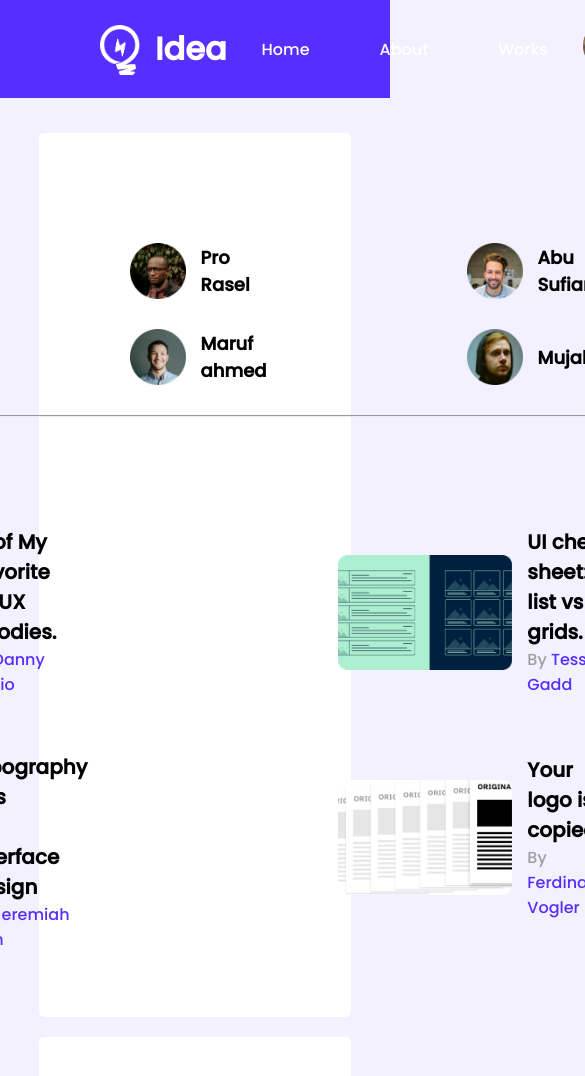
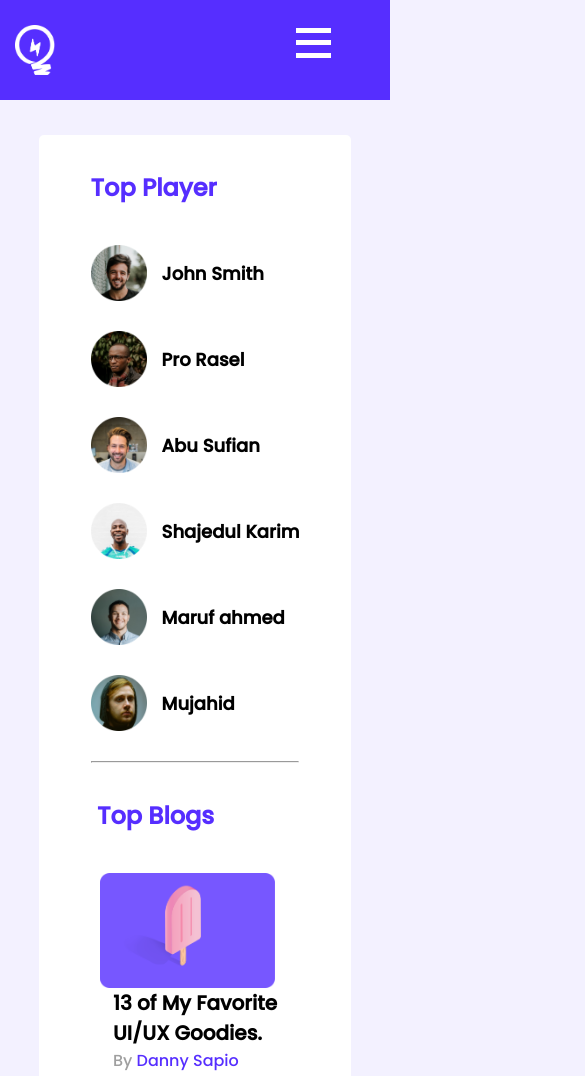
Before and after one commit to HKabir52447/leader_board, a plain HTML site: page index.html in a window 390 px wide. Shown: the top 1076 px of the page, 585 px wide, since content can reach past the window. Drawn offline with Linux system fonts and the light colour scheme.

Commit message:
media query added

```diff
--- a/index.html
+++ b/index.html
@@ -12,6 +12,13 @@
 <body>
     <!-- header section  -->
     <header>
+        <input type="checkbox" name="" id="toggler_btn">
+        <label for="toggler_btn" class="toggle_btn">
+            <span class="toggle top"></span>
+            <span class="toggle middle"></span>
+            <span class="toggle bottom"></span>
+        </label>
+        <div class="nav_bar">
             <div class="logo">
                 <img src="images/icons/logo.png" alt="top logo">
                 <h1>Idea</h1>
@@ -26,6 +33,7 @@
                     <img src="images/icons/profile.png" alt="nav profile">
                 </div>
             </nav>
+        </div>
     </header>
     <!-- top_header section -->
     <section class="top_header">
@@ -60,7 +68,7 @@
         <hr>
        </div>
        <div class="top_blogs">
-        <h1 class="title">Top Player</h1>
+        <h1 class="title">Top Blogs</h1>
         <div class="blogs">
             <div class="blog">
                 <img src="images/blogs/blog-1.png" alt="player-1">
--- a/style.css
+++ b/style.css
@@ -13,12 +13,16 @@ body{
 }
 /* header style */
 header{
+    background: #562EFF;
+    height: 100px;
+}
+.nav_bar{
     display: grid;
-    background: #562EFF;
     grid-template-columns: 1fr 1fr;
 }
 .logo{
     display: flex;
+    z-index: 50;
 }
 .logo h1{
     margin: 25px 0;
@@ -40,6 +44,7 @@ nav ul{
     padding: 0;
     display: flex;
     justify-content: space-around;
+    transition: .5s linear;
 
 }
 nav ul li a{
@@ -50,6 +55,52 @@ nav ul li a{
     padding: 0 35px;
 
 }
+#toggler_btn{
+   position: absolute;
+   right: 50px;
+   top: 50px;
+   display: none;
+}
+.toggle_btn{
+    width: 50px;
+    height: 50px;
+    position: absolute;
+    right: 50px;
+    top: 20px;
+    display: none;
+}
+.toggle{
+    width: 35px;
+    height: 5px;
+    background: #fff;
+    position: absolute;
+    z-index: 100;
+}
+.top{
+    margin: 8px 6px;
+}
+.middle{
+    margin: 20px 6px;
+}
+.bottom{
+    margin: 33px 6px;
+}
+#toggler_btn:checked ~ .nav_bar ul{
+    transform: translateY(0px);
+}
+#toggler_btn:checked ~ .toggle_btn .top{
+    transform: rotate(45deg);
+    margin-top: 20px;
+}
+#toggler_btn:checked ~ .toggle_btn .middle{
+    opacity: 0;
+}
+#toggler_btn:checked ~ .toggle_btn .bottom{
+    transform: rotate(-45deg);
+    margin-top: 20px;
+}
+
+
 
 /* top_header style */
 .top_header{
@@ -138,8 +189,8 @@ nav ul li a{
     align-content: center;
     margin-bottom: 25px ;
     box-shadow: 0 0 25px 5px rgba(0, 0, 0, 0.279);
-    padding: 40px 20px;
-    border-radius: 10px
+    padding: 40px 15px 40px 35px;
+    border-radius: 10px;
 
 }
 .course img{
@@ -151,6 +202,7 @@ nav ul li a{
     font-size: 20px;
     font-weight: 500;
     margin: 10px 0;
+    cursor: pointer;
 }
 .extra_text{
     color: #ED6B4F;
@@ -184,3 +236,152 @@ nav ul li a{
 .fa-clock{
     padding-right: 5px;
 }
+
+/* media query */
+@media only screen and (min-width:1280px){
+    .players {
+        grid-column-gap: 160px;
+    }
+    .blogs {
+        grid-column-gap: 165px;
+    }
+    .courses {
+        grid-column-gap: 30px;
+    }
+}
+
+@media only screen and (max-width:1280px) and (min-width:992px){
+    .players {
+        grid-column-gap: 70px;
+    }
+    .blogs {
+        grid-column-gap: 5px;
+    }
+    .courses {
+        grid-template-columns: repeat(2, 1fr);
+    }
+    .course{
+        width: 350px;
+    }
+}
+@media only screen and (max-width:992px){
+    nav ul li a {
+        padding: 0 25px;
+    }
+    .nav_thumbnail{
+        margin-right: 15px;
+    }
+    .players {
+        grid-template-columns: repeat(2, 1fr);
+        grid-column-gap: 135px;
+    }
+    .player {
+       flex-direction: row;
+    }
+    .blogs {
+        display: grid;
+        grid-template-columns: repeat(2, 1fr);
+        grid-column-gap: 150px;
+        margin-bottom: 25px;
+    }
+    .blog{
+        flex-direction: column;
+    }
+    .courses {
+        display: grid;
+        grid-template-columns: repeat(2, 1fr);
+        grid-column-gap: 40px;
+    }
+}
+
+@media only screen and (max-width:768px){
+    .logo img {
+        margin: 25px 15px 15px 50px;
+    }
+    nav ul li a {
+        padding: 0 20px;
+    }
+    .players {
+        grid-template-columns: repeat(2, 1fr);
+        grid-column-gap: 135px;
+    }
+    .player {
+       flex-direction: column;
+    }
+    .blogs {
+        display: grid;
+        grid-template-columns: 1fr;
+        margin-bottom: 25px;
+    }
+    .blog{
+        flex-direction: row;
+    }
+    .courses {
+        width: 400px;
+        grid-template-columns: 1fr;
+        grid-column-gap: 15px;
+    }
+    .ratings{
+        justify-content: flex-start;
+    }
+}
+@media only screen and (max-width:576px){
+    nav{
+        display: block;
+        text-align: center;
+        margin-top: 10px;
+
+    }
+    nav ul{
+        background: #542effe1;
+    }
+    .nav_thumbnail{
+        display: none;
+    }
+    .nav_bar{
+    grid-template-columns: 1fr;
+    }
+    .nav_bar ul li:hover{
+        background: #562EFF;
+        border: 1px solid aliceblue;
+        }
+    .nav_bar ul{
+        display: flex;
+        flex-direction: column;
+        transform: translateY(-180px);
+    }
+    .toggle_btn{
+        display: block;
+    }
+    .logo img{
+        margin-left: 15px;
+    }
+    .logo{
+        flex-direction: column;
+    }
+    .logo h1{
+        display: none;
+    }
+    .players {
+        grid-template-columns: 1fr;
+    }
+    .player {
+       flex-direction: row;
+    }
+    .blogs {
+        display: grid;
+        grid-template-columns: 1fr;
+        margin-bottom: 25px;
+    }
+    .blog{
+        flex-direction: column;
+    }
+    .courses {
+        max-width: 250px;
+        grid-template-columns: 1fr;
+        grid-column-gap: 15px;
+    }
+    .course{
+        padding: 40px 10px 40px 15px;
+    }
+}
```
Lines whose indentation alone changed are shown as unchanged.
